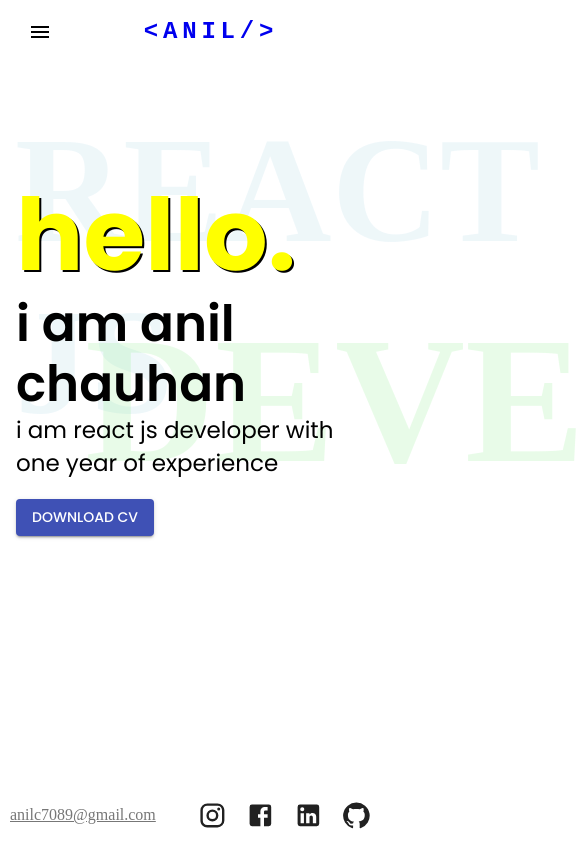
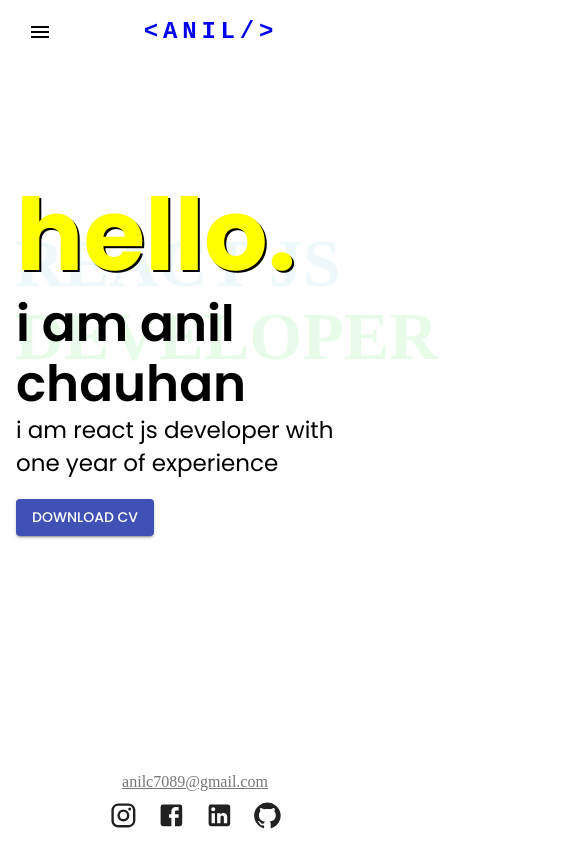
Before and after one commit to anii1429/reactjs-portfolio-website, a React (Create React App) app: page / in a window 390 px wide. Shown: the top 844 px of the page, 585 px wide, since content can reach past the window. Built offline with nearby package versions, Linux system fonts and the light colour scheme.

Commit message:
changes for small devices

```diff
--- a/src/components/Footer.jsx
+++ b/src/components/Footer.jsx
@@ -19,14 +19,20 @@ const Footer = () => {
   alignItems="center"
   sx={{ padding: "5px 10px" }}
 >
-        <a
-          href={`mailto:${aboutMe.Personal_info.email}`}
-          style={{ color: "#777777" }}
-        >
+<Grid item lg={6} md={6} sm={12} xs={12} sx={{ textAlign: { xs: "center", sm: "center", md: "start" } }}>
+  <div style={{ marginLeft: "auto" }}>
+    <a href={`mailto:${aboutMe.Personal_info.email}`} style={{ color: "#777777" }}>
       {aboutMe.Personal_info.email}
     </a>
+  </div>
+</Grid>
+
+<Grid item lg={6} md={6} sm={12} xs={12} container justifyContent={{ xs: "center", md: "flex-end" }}>
   <SocialIcons accounts={aboutMe.Social} />
 </Grid>
+
+</Grid>
+
     </footer>
   );
 };
--- a/src/data/aboutme.json
+++ b/src/data/aboutme.json
@@ -25,7 +25,7 @@
         },
         {
         "name":"github",
-        "url" :"https://github.com/anii1429"
+        "url" :"https://github.com/aniilchauhan"
         }
 
     ],
--- a/src/pages/About.jsx
+++ b/src/pages/About.jsx
@@ -4,6 +4,7 @@ import ".././style.css";
 import SkillsComponent from "../components/SkillsComponent";
 import Footer from "../components/Footer";
 import Education from "../components/Education";
+import myPhoto from "../Assets/photo.avif";
 
 const aboutMe = require("../data/aboutme.json");
 const skillsData = require("../data/skills.json");
@@ -19,9 +20,9 @@ const AboutMe = () => {
       >
         <Grid container spacing={4} alignItems="center" justifyContent="center">
           <Grid item xs={12} md={4}>
-            {/* <Box sx={{ display: 'flex', justifyContent: 'center', p: 2 }}>
-              <img className="" src={"https://i.pinimg.com/564x/66/25/54/662554f03cccb2dfa2169b5d27ac4272.jpg"} alt="my photo" />
-            </Box> */}
+            <Box sx={{ display: 'flex', justifyContent: 'center', p: 2 }}>
+              <img className="" src={myPhoto} alt="my photo" style={{ maxWidth: "100%", maxHeight: "100%", width: "auto", height: "auto" }}/>
+            </Box>
           </Grid>
           <Grid item xs={12} md={8} lg={8} sm={8}>
             <Box
@@ -30,6 +31,10 @@ const AboutMe = () => {
                 overflowY: "scroll",
                 height: "calc(100vh - 130px)",
                 "::-webkit-scrollbar": { display: "none" },
+                // Add padding to the bottom for small devices
+                [theme.breakpoints.down("sm")]: {
+                  paddingBottom: "80px",
+                },
               }}
             >
               <Typography
@@ -61,7 +66,7 @@ const AboutMe = () => {
                 Email: {aboutMe.Personal_info.email}
               </Typography>
               <Grid container>
-                <Grid item lg={6} sm={6} md={6} xs={6}>
+                <Grid item lg={6} sm={6} md={6} xs={12}>
                   <Box sx={{ mt: 4 }}>
                     <Typography variant="h5" gutterBottom>
                       Skills
@@ -69,7 +74,7 @@ const AboutMe = () => {
                     <SkillsComponent skillsData={skillsData} />
                   </Box>
                 </Grid>
-                <Grid item lg={6} sm={6} md={6} xs={6}>
+                <Grid item lg={6} sm={6} md={6} xs={12}>
                   <Box sx={{ mt: 4 }}>
                     <Typography variant="h5" gutterBottom>
                       Education
--- a/src/pages/Experience.jsx
+++ b/src/pages/Experience.jsx
@@ -1,9 +1,11 @@
 import React from "react";
-import { Typography, Paper, Grid, Box, useTheme } from "@mui/material";
+import { Typography, Paper, Grid, Box, useTheme, useMediaQuery } from "@mui/material";
 import Footer from "../components/Footer";
 
 function ExperiencePage() {
   const theme = useTheme();
+  const isMobile = useMediaQuery(theme.breakpoints.down("sm"));
+
   return (
     <Box
       sx={{
@@ -25,13 +27,13 @@ function ExperiencePage() {
         <Grid item xs={12} md={8} lg={6}>
           <Paper
             sx={{
-              padding: "2rem",
+              padding: isMobile ? "1rem 1rem 5rem 1rem" : "2rem", // Adjusted padding for mobile devices
               margin: "0 20px",
               textAlign: "left",
               boxShadow: "0px 3px 10px rgba(0, 0, 0, 0.2)",
             }}
           >
-            <Typography variant="h5" sx={{ mb: 2, color: "#333" }}>
+             <Typography variant="h5" sx={{ mb: 2, color: "#333" }}>
               Technotery
             </Typography>
             <Typography variant="subtitle1" sx={{ mb: 4, color: "#008080" }}>
--- a/src/pages/Projects.jsx
+++ b/src/pages/Projects.jsx
@@ -14,6 +14,9 @@ const Projects = () => {
         justifyContent: "center",
         alignItems: "center",
         padding: "2px 10px",
+        [theme.breakpoints.down("sm")]: {
+          paddingBottom: "100px",
+        },
       }}
     >
       <Grid
--- a/src/style.css
+++ b/src/style.css
@@ -24,7 +24,6 @@
   z-index: -1;
 }
 
-
 .background-text2::before {
   content: "DEVELOPER";
   position: absolute;
@@ -36,6 +35,29 @@
   opacity: 0.2;
   z-index: -1;
 }
+
+@media (max-width: 768px) {
+  .background-text1::before {
+    font-size: 100px;
+  }
+
+  .background-text2::before {
+    font-size: 120px;
+  }
+}
+
+@media (max-width: 480px) {
+  .background-text1::before {
+    font-size: 68px;
+    top: 160px;
+  }
+
+  .background-text2::before {
+    font-size: 68px;
+    left:15px;
+  }
+}
+
 .LanguageWheel {
   position: relative;
   width: 250px;
```
Also changed, not shown: 1 other file (tests, documents, lock files or other folders). Lines whose indentation alone changed are shown as unchanged.
